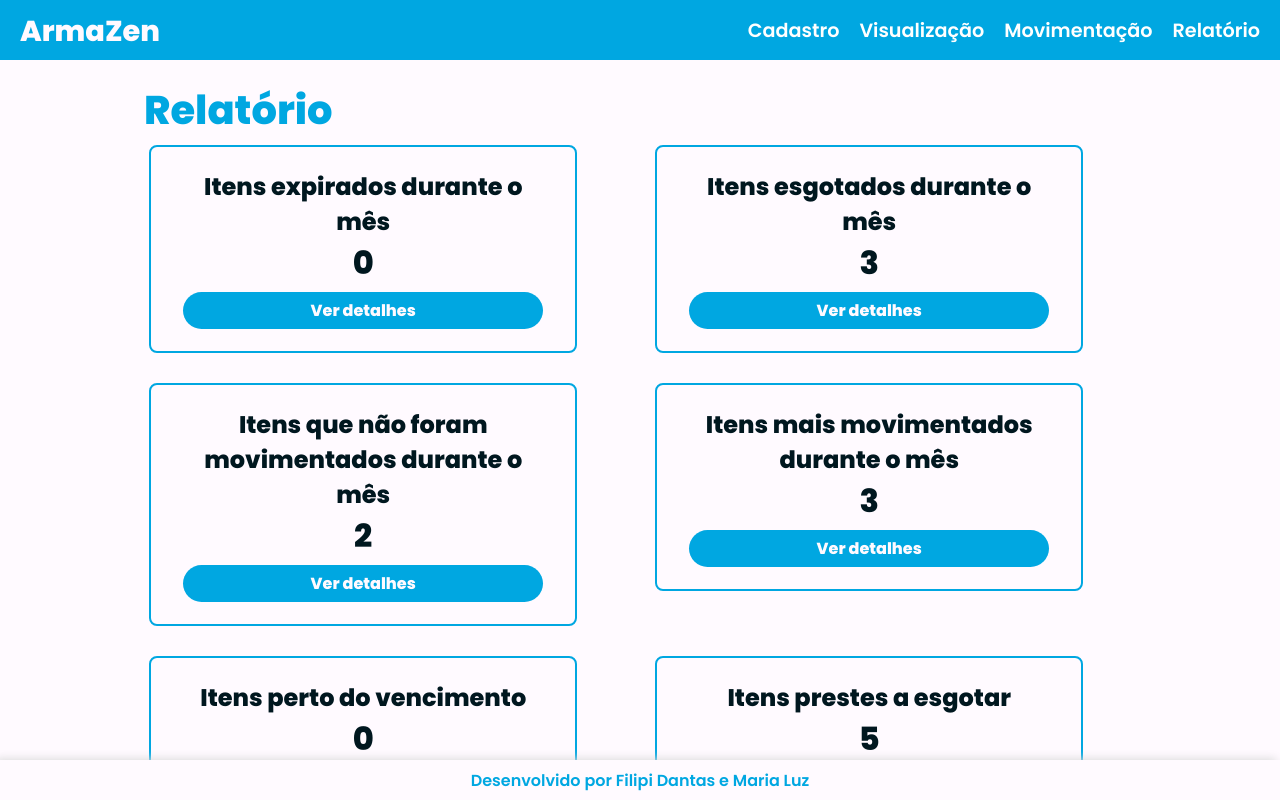
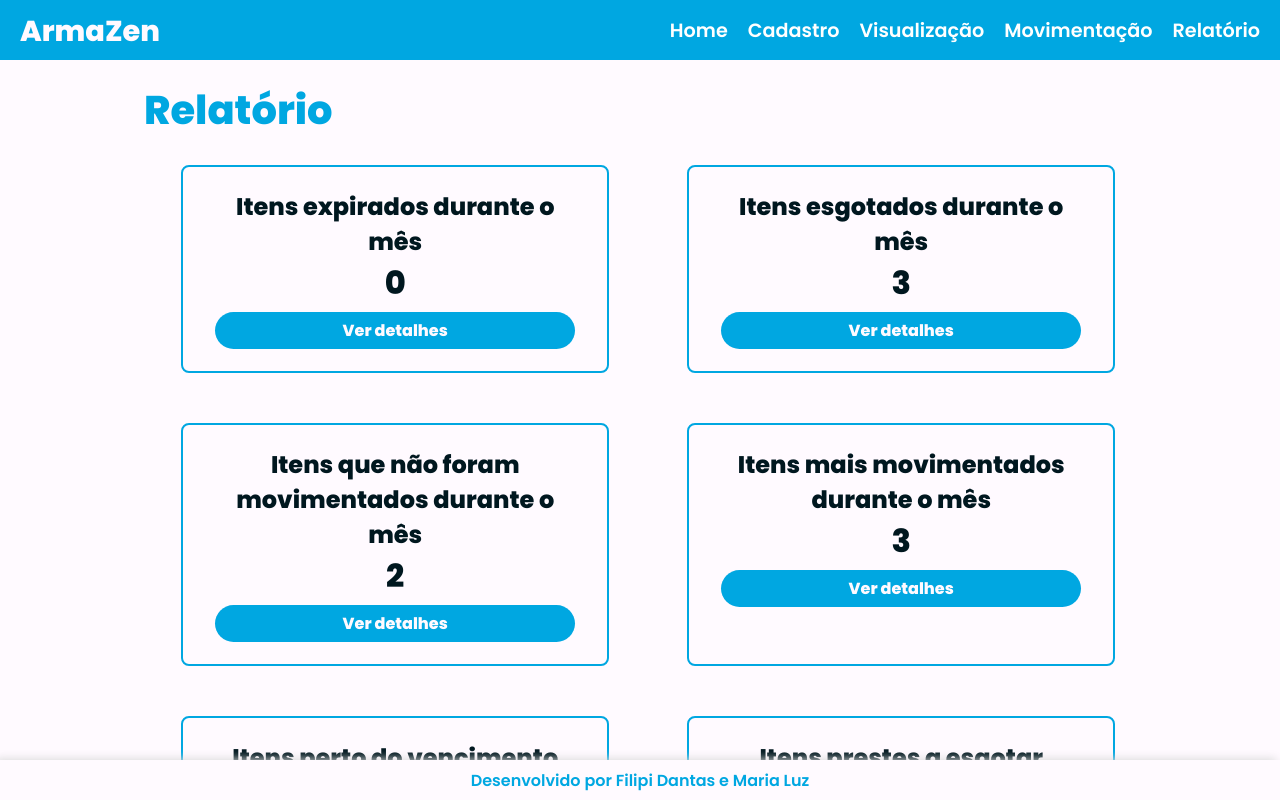
Before and after one commit to Filipi0/armaZen, a Next.js app: page /relatorio in a window 1280 px wide. Built offline with nearby package versions, Linux system fonts and the light colour scheme.

Commit message:
Definindo links para tela de relatório e ajustando o card

```diff
--- a/src/pages/_app.jsx
+++ b/src/pages/_app.jsx
@@ -7,6 +7,7 @@ import VisualizarUsuarios from "./vizualizar-usuario.jsx";
 import VisualizarEstoques from "./vizualizar-estoques.jsx";
 import MovimentarEstoque from "./movimentar-estoque.jsx";
 import RecuperaSenha from "./recupera-senha.jsx";
+import Relatorio from "./relatorio.jsx";
 
 
 export default function App({ Component, pageProps }) {
--- a/src/pages/components/header.jsx
+++ b/src/pages/components/header.jsx
@@ -10,6 +10,9 @@ export default function Header() {
         <nav>
             <ul className={styles.navList}>
                 <li className={styles.navItem}>
+                    <Link href="/">Home</Link>
+                </li>
+                <li className={styles.navItem}>
                     <Link href="/cadastro-itens">Cadastro</Link>
                 </li>
                 <li className={styles.navItem}>
@@ -19,7 +22,7 @@ export default function Header() {
                     <Link href="/movimentar-estoque">Movimentação</Link>
                 </li>
                 <li className={styles.navItem}>
-                    <Link href="/">Relatório</Link>
+                    <Link href="/relatorio">Relatório</Link>
                 </li>
             </ul>
         </nav>
--- a/src/pages/index.jsx
+++ b/src/pages/index.jsx
@@ -44,7 +44,7 @@ export default function Menu() {
             <button className={styles.button}>Visualizar Usuários</button>
           </Link>
 
-          <Link href="/relatorios" className={styles.link}>
+          <Link href="/relatorio" className={styles.link}>
           <button className={styles.button}>Relatório</button>
           </Link>
         </div>
--- a/src/styles/card.module.css
+++ b/src/styles/card.module.css
@@ -1,4 +1,5 @@
 .card {
+    margin-top: 20px;
     border-radius: 8px;
     padding: 6px 16px;
     width: 90%;
@@ -9,7 +10,7 @@
     font-family: 'Poppins-Medium';
     transition: 0.5s;
     border: 2px solid #00a7e1;
-    align-self: start;
+     margin-left: 32px; /*aqui é só para alinhar pra minha tela */
 }
 
 .expandedCard {
```
